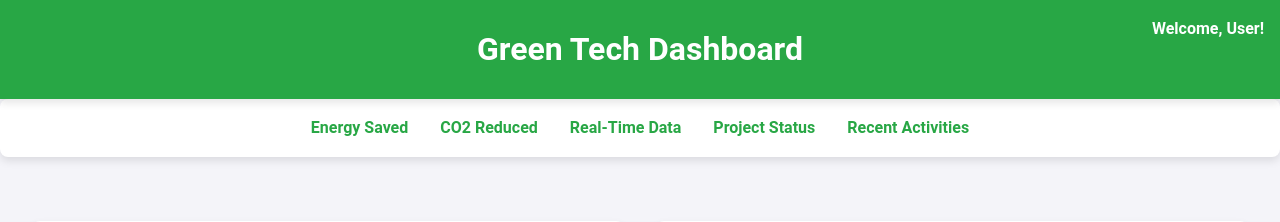
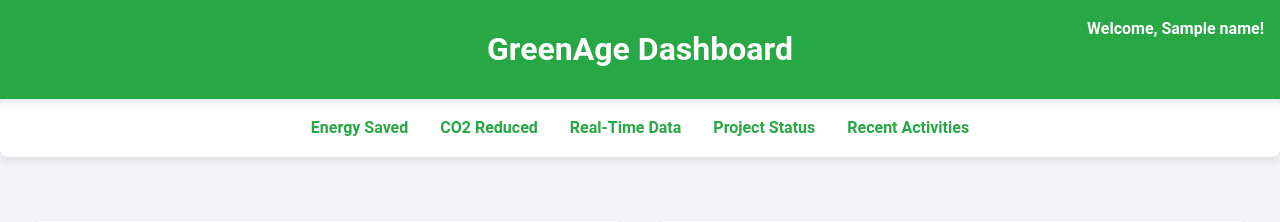
Before and after one commit to RudrasSingh/GreenTech-h4b-24, a Flask app: template templates/testdash.html in a window 1280 px wide. Shown: the top 222 px of the page. Run offline with Flask 3, Linux system fonts and the light colour scheme; the template is opened without the code that fills it: most values are stand-ins (such as "Sample title", 1, 10 or a date in 2020).

Commit message:
testdash update

```diff
--- a/templates/testdash.html
+++ b/templates/testdash.html
@@ -3,18 +3,20 @@
 <head>
     <meta charset="UTF-8">
     <meta name="viewport" content="width=device-width, initial-scale=1.0">
-    <title>Green Tech Dashboard</title>
+    <title>GreenAge Dashboard</title>
     <link rel="stylesheet" href="/static/css/testdash.css">
     <script src="https://cdn.jsdelivr.net/npm/chart.js"></script>
 </head>
 <body>
     <header>
-        <h1>Green Tech Dashboard</h1>
+        <h1>GreenAge Dashboard</h1>
         <div id="user-info">
-            Welcome, <span id="user-name">User</span>!
+            Welcome, <span id="user-name">{{name}}</span>!
         </div>
     </header>
     <nav>
+
+
         <ul>
             <li><a href="#energy-saved">Energy Saved</a></li>
             <li><a href="#co2-reduced">CO2 Reduced</a></li>
```
